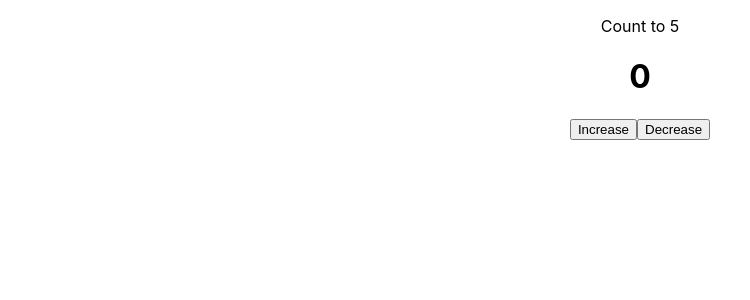
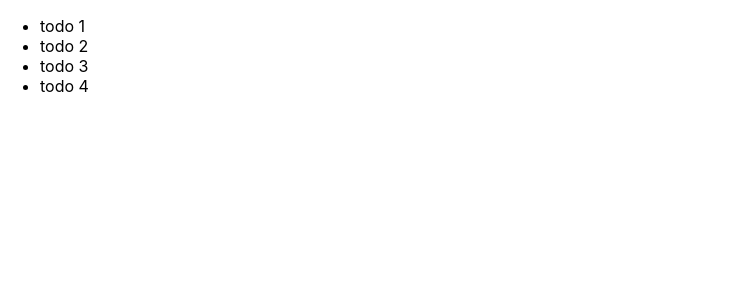
Before and after one commit to jrpbautista/learning-react, a React (Create React App) app: page / in a window 1280 px wide. Shown: the top 300 px of the page, without its empty margins (0-750 px from the left). Built offline with nearby package versions, Linux system fonts and the light colour scheme.

Commit message:
adding props

```diff
--- a/src/App.css
+++ /dev/null
@@ -1,38 +0,0 @@
-.App {
-    text-align: center;
-}
-
-.App-logo {
-    height: 40vmin;
-    pointer-events: none;
-}
-
-@media (prefers-reduced-motion: no-preference) {
-    .App-logo {
-        animation: App-logo-spin infinite 20s linear;
-    }
-}
-
-.App-header {
-    background-color: #282c34;
-    min-height: 100vh;
-    display: flex;
-    flex-direction: column;
-    align-items: center;
-    justify-content: center;
-    font-size: calc(10px + 2vmin);
-    color: white;
-}
-
-.App-link {
-    color: #61dafb;
-}
-
-@keyframes App-logo-spin {
-    from {
-        transform: rotate(0deg);
-    }
-    to {
-        transform: rotate(360deg);
-    }
-}
--- a/src/App.js
+++ b/src/App.js
@@ -1,10 +1,14 @@
-import "./App.css";
-import Input from "./components/Input";
+import TodoItem from "./components/TodoItem.js";
 
 function App() {
     return (
         <div className="App">
-            <Input />
+            <ul>
+                <TodoItem text="todo 1" />
+                <TodoItem text="todo 2" />
+                <TodoItem text="todo 3" />
+                <TodoItem text="todo 4" />
+            </ul>
         </div>
     );
 }
--- a/src/components/Input.js
+++ /dev/null
@@ -1,27 +0,0 @@
-import { useState } from "react";
-
-const Input = () => {
-    const [counter, setCounter] = useState(0); //initializes counter to 0
-
-    const increaseCounterHandler = () => {
-        setCounter((prevState) => prevState + 1);
-    };
-
-    const decreaseCounterHandler = () => {
-        setCounter((prevState) => prevState - 1);
-    };
-
-    return (
-        <div>
-            <p>Count to 5</p>
-            <h1>{counter}</h1>
-            <button onClick={increaseCounterHandler}>Increase</button>
-            <button onClick={decreaseCounterHandler}>Decrease</button>
-            {counter >= 5 && <h1>DONE!</h1>}
-        </div>
-    );
-
-    // added h1 that will only be shown if counter is equal or greater than 5.
-};
-
-export default Input;
--- /dev/null
+++ b/src/components/TodoItem.js
@@ -0,0 +1,5 @@
+const TodoItem = (props) => {
+    return <li>{props.text}</li>;
+};
+
+export default TodoItem;
```
